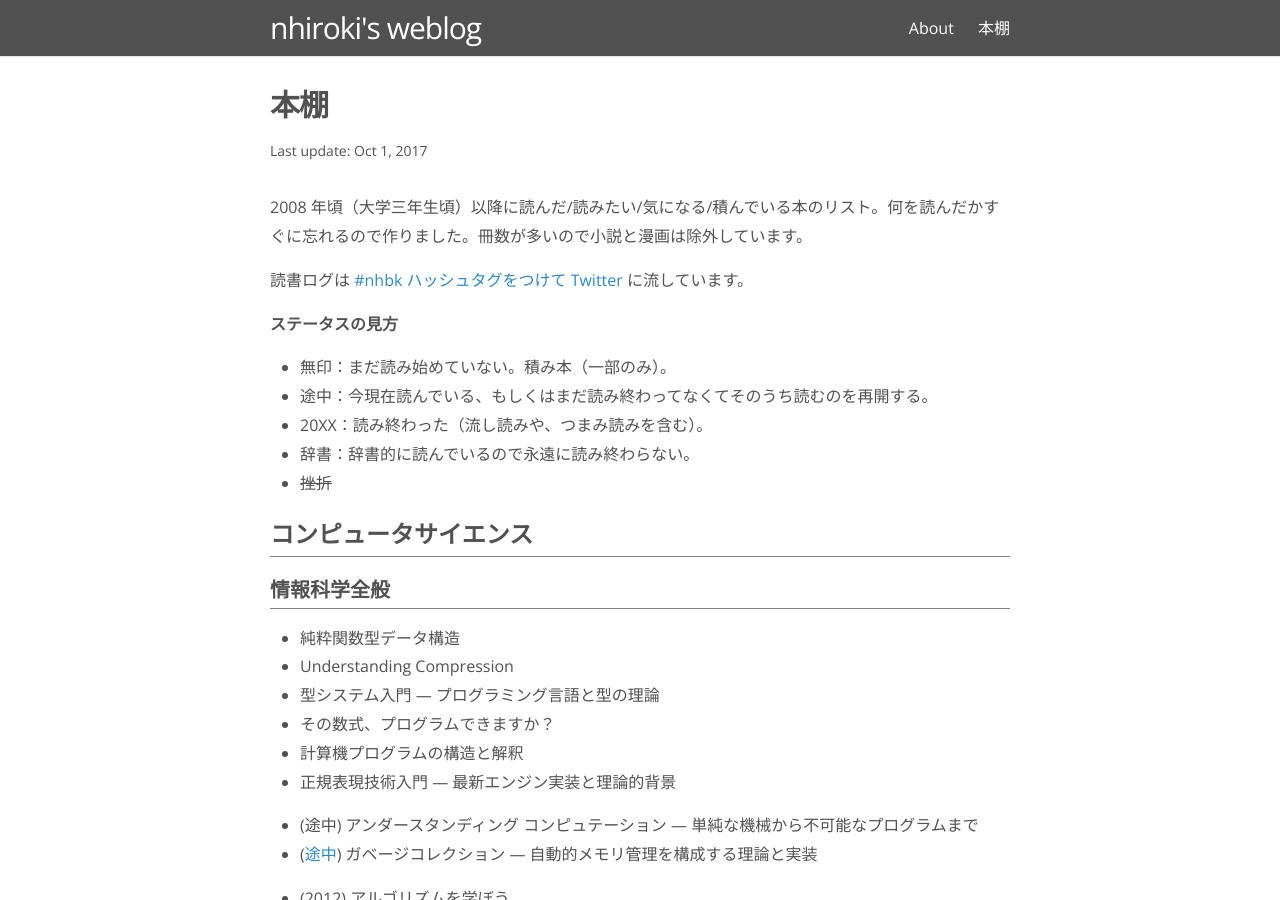
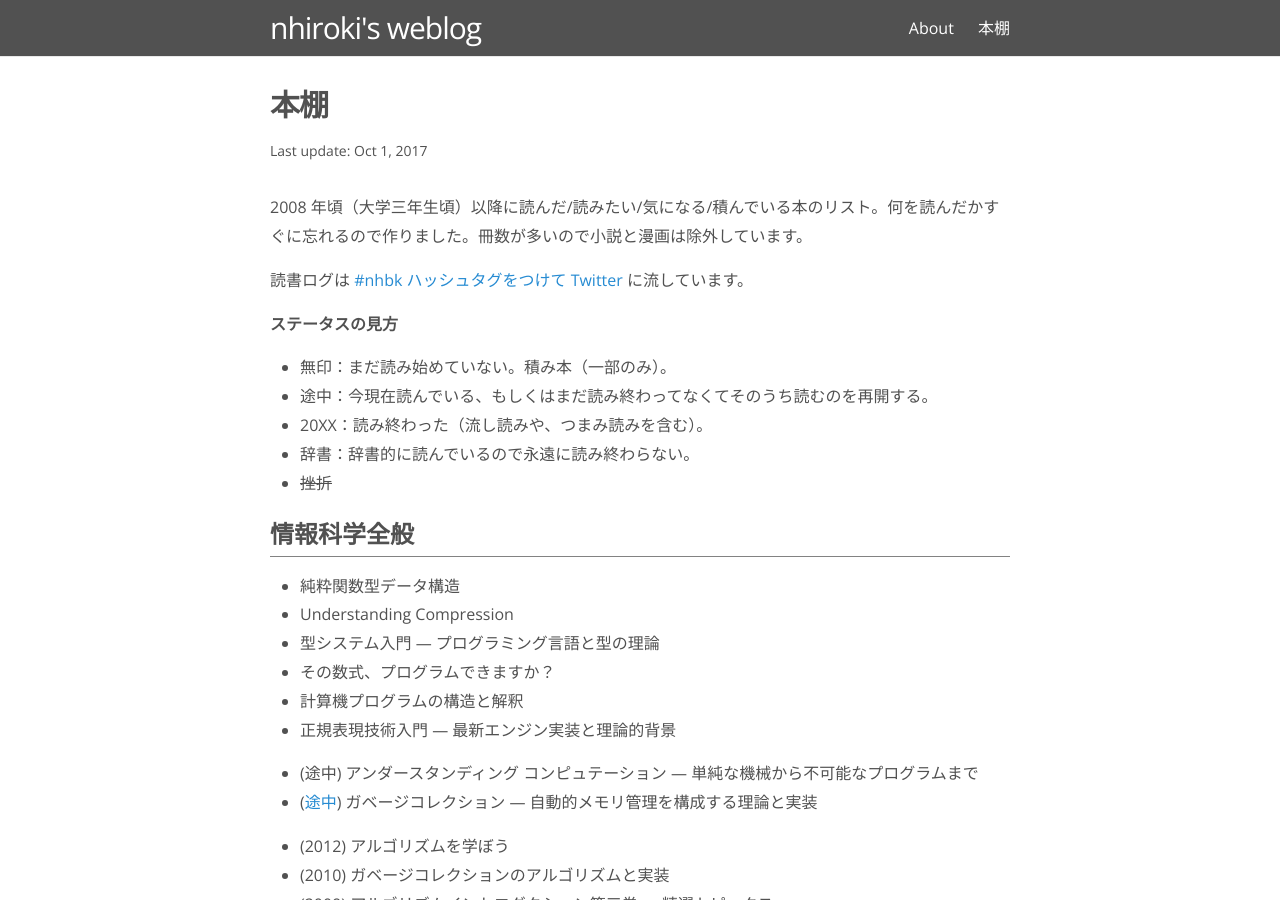
Before and after one commit to nhiroki/nhiroki.github.io, a Jekyll site: the page built from books.md, in a window 1280 px wide and 900 px high. Built offline with Jekyll 4.4.1, drawn with Linux system fonts in a browser that asks for light colours.

Commit message:
Fix headings in the 'books' page

```diff
--- a/books.md
+++ b/books.md
@@ -17,9 +17,7 @@
 - 辞書：辞書的に読んでいるので永遠に読み終わらない。
 - <s>挫折</s>
 
-# コンピュータサイエンス
-
-## 情報科学全般
+# 情報科学全般
 
 - 純粋関数型データ構造
 - Understanding Compression
@@ -42,7 +40,7 @@
 
 - (辞書) 詳説正規表現
 
-## プログラミング・言語処理系
+# プログラミング・言語処理系
 
 - 7 つの言語 7 つの世界
 - Optimized C++
@@ -92,7 +90,7 @@
 
 - (辞書) コンパイラ ― 原理・技法・ツール（ドラゴンブック）
 
-## コンピュータアーキテクチャ
+# コンピュータアーキテクチャ
 
 - FPGA の原理と構成
 - コンピュータシステムの理論と実装
@@ -111,7 +109,7 @@
 - (2009) コンピュータの構成と設計（パタヘネ）
 - (2008) 作りながら学ぶコンピュータアーキテクチャ
 
-## オペレーティングシステム
+# オペレーティングシステム
 
 - Android を支える技術 II ― 新のマルチタスクに挑んだモバイル OS の心臓部
 - 詳解 システム・パフォーマンス
@@ -135,7 +133,7 @@
 
 - (辞書) 詳解 Linux カーネル
 
-## 並列並行プログラミング・分散システム
+# 並列並行プログラミング・分散システム
 
 - SRE サイトリライアビリティエンジニアリング ― Google の信頼性を支えるエンジニアリングチーム
 - Designing Data-Intensive Applications: The Big Ideas Behind Reliable, Scalable, and Maintainable Systems
@@ -149,14 +147,14 @@
   - 学部研究室の輪講題材
 - ([2008](http://d.hatena.ne.jp/sternheller/20080331)) Google を支える技術
 
-## ネットワーク
+# ネットワーク
 
 - (2009) UNIX ネットワークプログラミング (Vol.2) IPC: プロセス間通信
 - (2009) UNIX ネットワークプログラミング (Vol.1) ネットワーク API: ソケットと XTI
 - (2009) Computer Networking: A Top-Down Approach (4th Edition)
   - 学部研究室の輪講題材
 
-## データベース
+# データベース
 
 - 理論から学ぶデータベース実践入門 ― リレーショナルモデルによる効率的な SQL
 - プログラマのための SQL ― すべてを知り尽くしたいあなたに
@@ -165,7 +163,7 @@
 
 - ([途中](https://twitter.com/nhiroki_/status/884545876420681733)) Database Management Systems
 
-## ウェブ
+# ウェブ
 
 - ブラウザハック
 
@@ -177,7 +175,7 @@
 - (2010) Web 開発者のための大規模サービス技術入門 ― データ構造、メモリ、OS、DB、サーバ/インフラ
 - (2008) 24 時間 365 日 サーバ/インフラを支える技術 ― スケーラビリティ、ハイパフォーマンス、省力運用
 
-## 機械学習/人工知能
+# 機械学習/人工知能
 
 - ([途中](https://twitter.com/nhiroki_/status/808263006656217088)) ゼロから作る Deep Learning
 - (途中) はじめてのパターン認識
@@ -185,7 +183,7 @@
 - ([2016](https://twitter.com/nhiroki_/status/700320801665339393)) 人工知能は人間を超えるか
 - (2008) 人工知能の基礎
 
-## ソフトウェア工学
+# ソフトウェア工学
 
 - エリック・エヴァンスのドメイン駆動設計
 - マイクロサービスアーキテクチャ
@@ -197,14 +195,14 @@
 
 - <s>SCRUM BOOT CAMP THE BOOK</s>
 
-## ゲーム
+# ゲーム
 
 - Game Programming Patterns ― ソフトウェア開発の問題解決メニュー
 - ゲームエンジン・アーキテクチャ
 
 - ([2016](https://twitter.com/nhiroki_/status/779116461033873408)) デジタルゲームの教科書
 
-## その他
+# その他
 
 - セキュリティコンテストのための CTF 問題集
 - セキュリティコンテストチャレンジブック ― CTF で学ぼう! 情報を守るための戦い方
```
